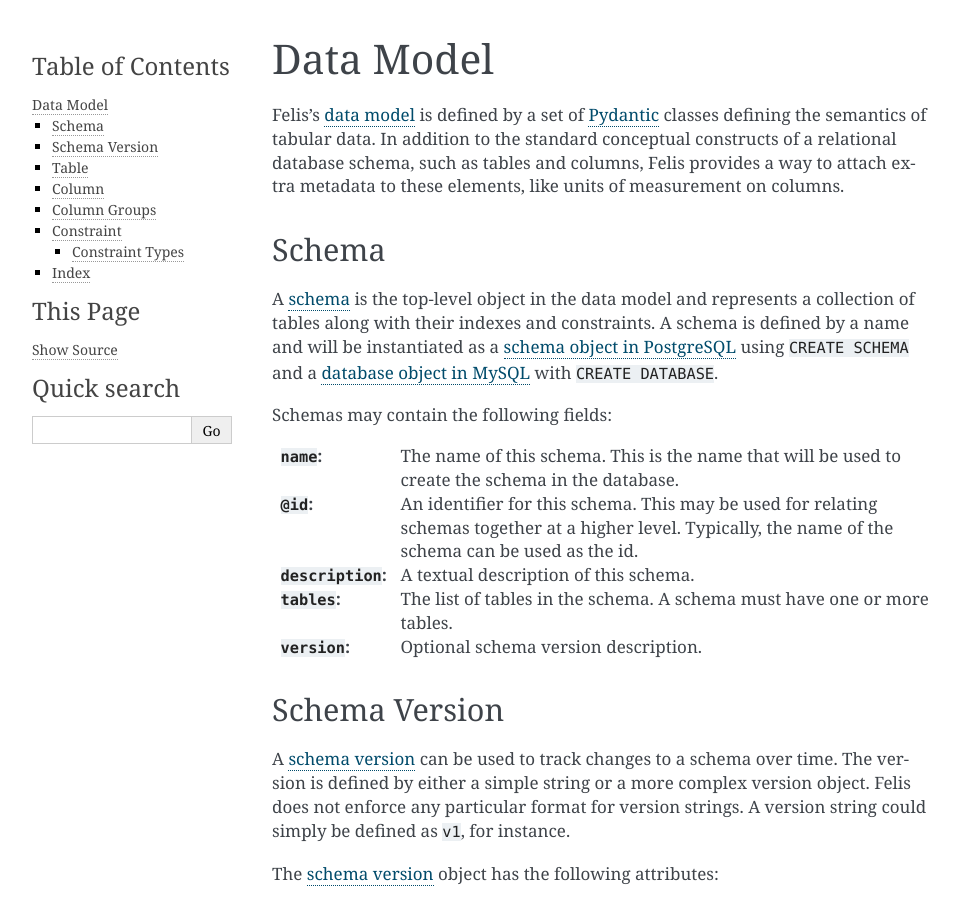
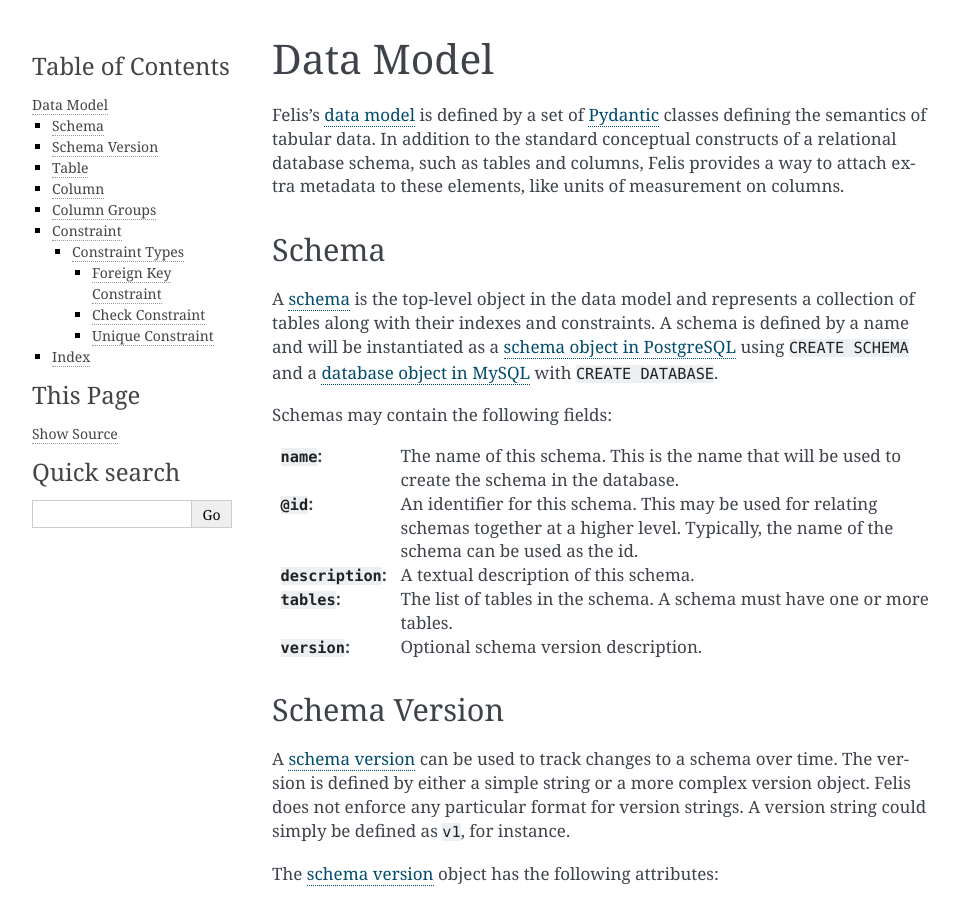
Before and after one commit to lsst/felis, a Sphinx documentation site: the page built from docs/user-guide/model.rst, in a window 1280 px wide and 900 px high. Shown: the whole window, without its empty margins (148-1107 px from the left). Built offline with Sphinx 7.4.7, drawn with Linux system fonts in a browser that asks for light colours; some of the changed text lies outside the part shown.

Commit message:
Add a subsection heading for each constraint type

```diff
--- a/docs/user-guide/model.rst
+++ b/docs/user-guide/model.rst
@@ -148,6 +148,9 @@
 Constraint Types
 ================
 
+Foreign Key Constraint
+----------------------
+
 A `foreign key constraint <https://docs.sqlalchemy.org/en/20/glossary.html#term-foreign-key-constraint>`__ is
 a rule that enforces referential integrity between two tables.
 The constraint is defined by a column in the current table that references a column in another table.
@@ -162,12 +165,18 @@
        The terminology used for the field values and their values is based on the `SQLAlchemy documentation for on update and on delete <https://docs.sqlalchemy.org/en/20/core/constraints.html#on-update-on-delete>`__.
        Not all databases support all of these actions, so it is recommended to check the documentation for the specific database being used.
 
+Check Constraint
+----------------
+
 A `check constraint <https://docs.sqlalchemy.org/en/20/glossary.html#term-check-constraint>`__ is a rule that
 restricts the values in a column.
 The constraint is defined by a SQL expression.
 Check constraints may have the following additional attributes:
 
 :``expression``: The SQL expression that defines the constraint.
+
+Unique Constraint
+-----------------
 
 A `unique constraint <https://docs.sqlalchemy.org/en/20/glossary.html#term-unique-constraint>`__ is a rule
 that enforces uniqueness of values in a column or set of columns.
```
